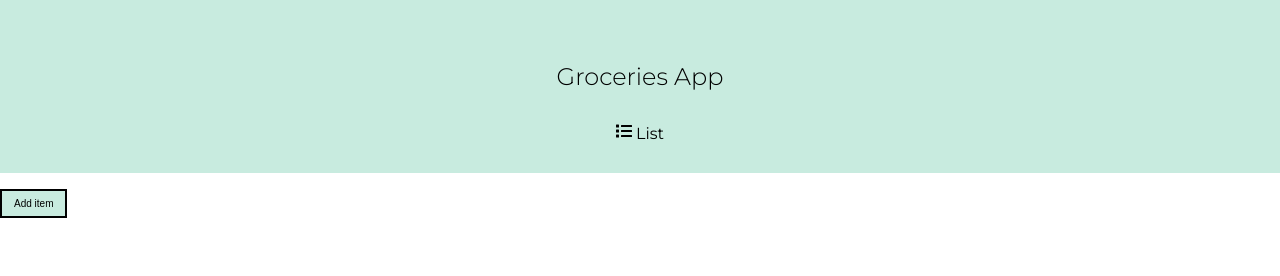
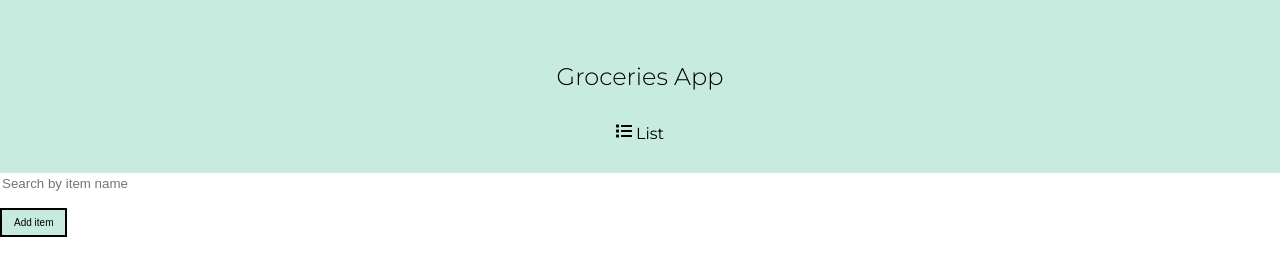
Before and after one commit to Drawbotics/Groceries-App, a React app: page / in a window 1280 px wide. Built offline with nearby package versions, Linux system fonts and the light colour scheme.

Commit message:
Trying to add search feature

```diff
--- a/src/components/List/List.module.scss
+++ b/src/components/List/List.module.scss
@@ -1,3 +1,3 @@
-.wrapper {
+.itemsWrapper {
 	width: 90vw;
 }
--- a/src/views/GroceryListView/GroceryListView.js
+++ b/src/views/GroceryListView/GroceryListView.js
@@ -5,8 +5,25 @@ import List from '../../components/List/List';
 
 const GroceryListView = () => (
 	<AppContext.Consumer>
+
 		{(context) => (
-			<List items={context.grocery} />
+			<>
+				<input
+					className="searchInput"
+					placeholder="Search by item name"
+					type="text"
+					onChange={context.handleSearchInput}
+					name="searchQuery"
+					value={context.searchQuery}
+					/>
+				{context.searchQuery.lenght ? (
+					context.grocery.filter(g => g.name.includes(context.searchQuery)).map(g => (
+						<div>{g}</div>
+					))
+				) : (
+					<List items={context.grocery} />
+				)}
+			</>
 		)}
 	</AppContext.Consumer>
 );
--- a/src/views/Root/Root.js
+++ b/src/views/Root/Root.js
@@ -12,6 +12,7 @@ class Root extends Component {
 	state = {
 		isModalOpen: false,
 		grocery: [],
+		searchQuery: '',
 	}
 
 	closeModal = () => {
@@ -36,10 +37,17 @@ class Root extends Component {
 		this.closeModal();
 	};
 
+	handleSearchInput = event => {
+		this.setState({
+			[event.target.name]: event.target.value,
+		});
+	};
+
 	render() {
-		const { isModalOpen } = this.state;
+		const { isModalOpen, searchQuery, grocery } = this.state;
 		const contextElements = {
 			addItem: this.addItem,
+			handleSearchInput: this.handleSearchInput,
 			...this.state
 		}
 
--- a/src/views/Root/index.css
+++ b/src/views/Root/index.css
@@ -10,3 +10,9 @@ body{
 	padding: 0;
 	font-family: 'Montserrat', sans-serif;
 }
+
+.searchInput {
+	border: none;
+	color: black;
+	position: relative;
+}
```
